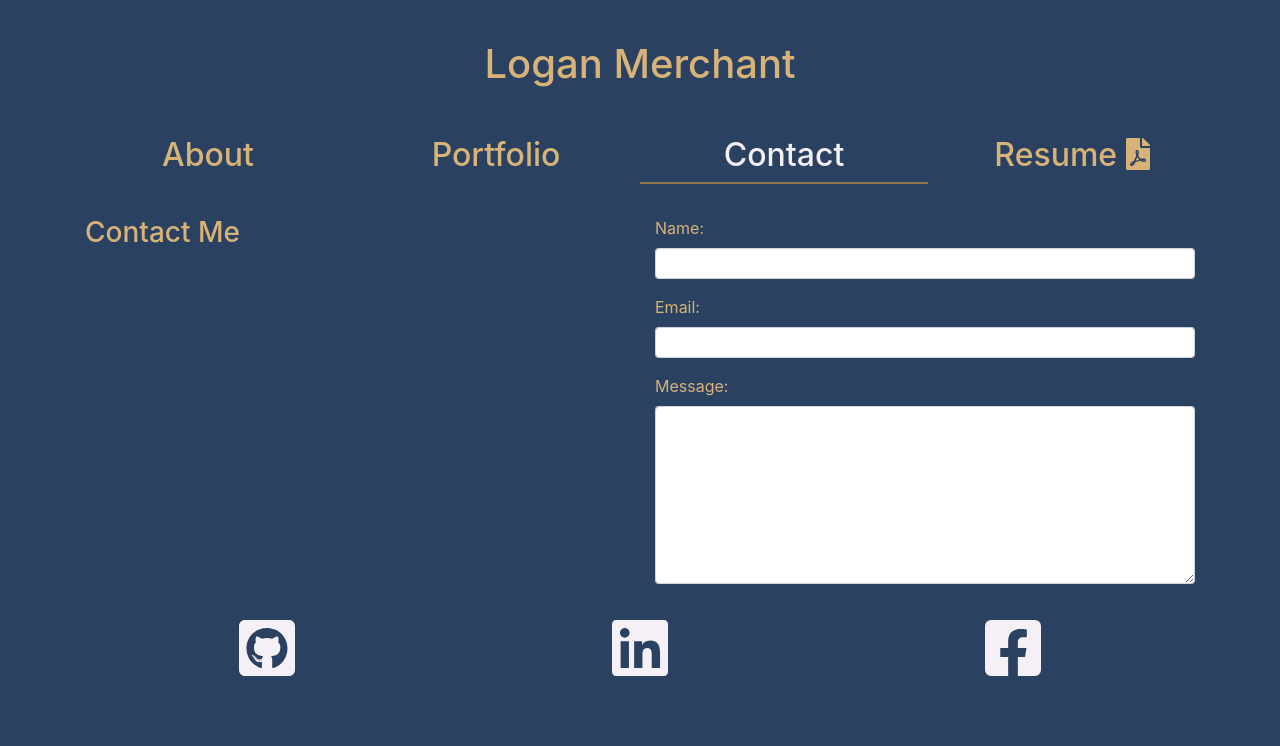
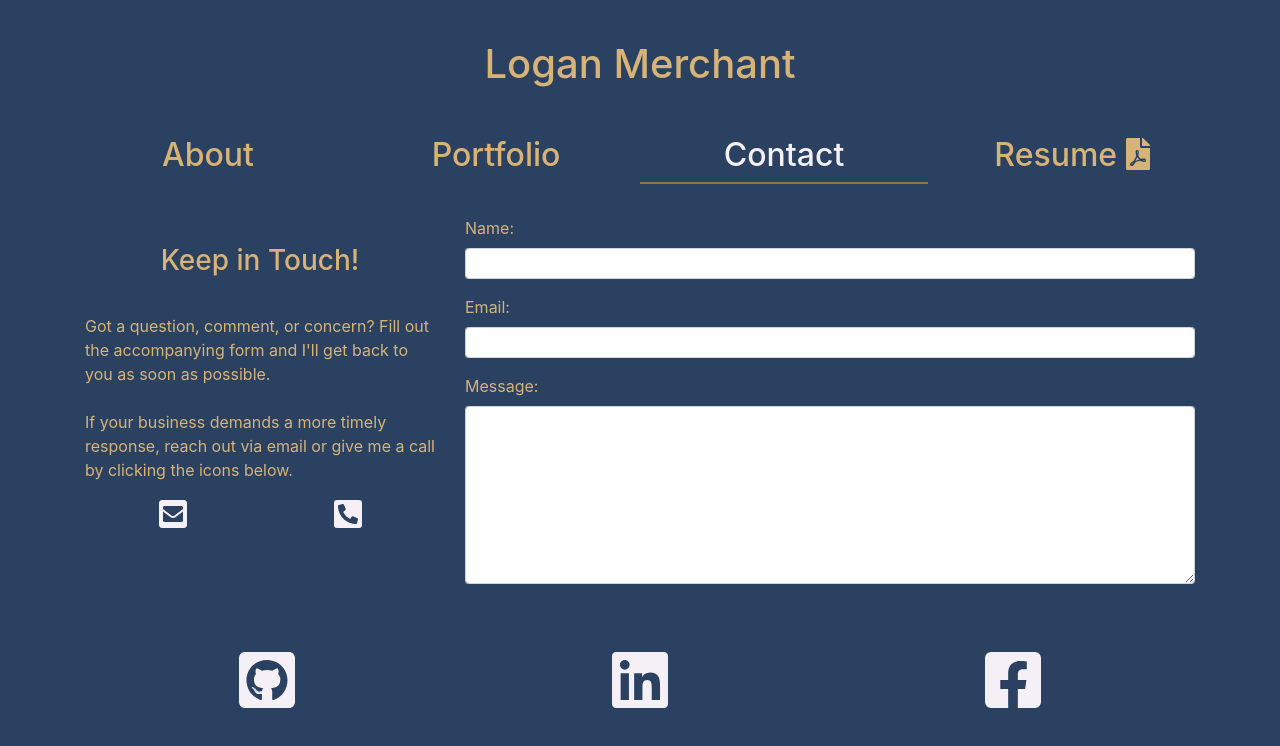
Before and after one commit to LoganMerchant/super-duper-portfolio, a React (Create React App) app: page / in a window 1280 px wide. Both pictures are taken after a click on the element "Contact". Shown: the top 746 px of the page. Built offline with nearby package versions, Linux system fonts and the light colour scheme.

Commit message:
added more styling, functionality for clearing form after submit

```diff
--- a/src/index.css
+++ b/src/index.css
@@ -74,6 +74,26 @@ a:hover,
   transition: 1s;
 }
 
+.contact-icons {
+  display: flex;
+  justify-content: space-around;
+  padding-bottom: 2em;
+}
+
+.contact-icons a {
+  color: var(--magnolia);
+}
+
+.contact-icons a:hover {
+  opacity: 0.75;
+}
+
+.submit-btn {
+  display: flex;
+  justify-content: center;
+  padding-bottom: 2em;
+}
+
 #resume-thumbnail:hover {
   opacity: 0.75;
   transition: 0.5s;
@@ -88,3 +108,7 @@ footer {
 footer a {
   color: var(--magnolia);
 }
+
+footer a:hover {
+  opacity: 0.75;
+}
--- a/src/pages/Contact.js
+++ b/src/pages/Contact.js
@@ -3,11 +3,18 @@ import Row from "react-bootstrap/Row";
 import Col from "react-bootstrap/Col";
 import Form from "react-bootstrap/Form";
 import Button from "react-bootstrap/Button";
+import { FontAwesomeIcon } from "@fortawesome/react-fontawesome";
+import {
+  faEnvelopeSquare,
+  faPhoneSquareAlt,
+} from "@fortawesome/free-solid-svg-icons";
+
 import { validateEmail, capitalizeFirstLetter } from "../utils/helpers";
 
 function Contact() {
-  // Tracks any errors in contact form
+  // Tracks any errors/successful form submits in contact form
   const [errorMessage, setErrorMessage] = useState("");
+  const [successMessage, setSuccessMessage] = useState(false);
 
   // Tracks the values of the contact form
   const [formState, setFormState] = useState({
@@ -46,27 +53,60 @@ function Contact() {
   function handleSubmit(evt) {
     evt.preventDefault();
     console.log(formState);
+
+    // Displays success message
+    setSuccessMessage(true);
+    setTimeout(function () {
+      setSuccessMessage(false);
+    }, 3000);
+
+    // Clears the form data and form state
+    document.querySelector(`input[name=name]`).value = "";
+    document.querySelector("input[name=email]").value = "";
+    document.querySelector("textarea[name=message]").value = "";
+
+    setFormState({
+      name: "",
+      email: "",
+      message: "",
+    });
   }
 
   return (
     <Row>
       {/* Title */}
-      <Col sm={12} md={6}>
-        <h3>Contact Me</h3>
+      <Col sm="12" md="4">
+        <h3 className="title">Keep in Touch!</h3>
+        <p>
+          Got a question, comment, or concern? Fill out the accompanying form
+          and I'll get back to you as soon as possible.
+          <br />
+          <br />
+          If your business demands a more timely response, reach out via email
+          or give me a call by clicking the icons below.
+        </p>
+        <div className="contact-icons">
+          <a href="mailto:merchantclogan@gmail.com">
+            <FontAwesomeIcon icon={faEnvelopeSquare} size="2x" />
+          </a>{" "}
+          <a href="tel:801-554-2378">
+            <FontAwesomeIcon icon={faPhoneSquareAlt} size="2x" />
+          </a>
+        </div>
       </Col>
 
       {/* Form */}
-      <Col sm={12} md={6}>
+      <Col sm="12" md="8">
         <Form onSubmit={handleSubmit}>
           {/* Name Input */}
-          <Form.Group controlId="name">
+          <Form.Group controlId="contact-form">
             <Form.Label>Name:</Form.Label>
             <Form.Control
               type="text"
               name="name"
               size="sm"
               defaultValue={name}
-              onBlur={handleChange}
+              onChange={handleChange}
             />
           </Form.Group>
 
@@ -91,19 +131,24 @@ function Contact() {
               rows="8"
               size="sm"
               defaultValue={message}
-              onBlur={handleChange}
+              onChange={handleChange}
             />
           </Form.Group>
 
+          <div className="submit-btn">
             {/* Shows an error message if there is one */}
-          {errorMessage && <p>{errorMessage}</p>}
+            {errorMessage && <h4>{errorMessage}</h4>}
 
             {/* Displays the submit button only if all fields are filled */}
-          {name && email && message ? (
+            {name && email && message && !errorMessage ? (
               <Button variant="light" type="submit">
                 Submit!
               </Button>
             ) : null}
+
+            {/* Shows a success message if there is one */}
+            {successMessage && <h4>Submitted!</h4>}
+          </div>
         </Form>
       </Col>
     </Row>
```
Lines whose indentation alone changed are shown as unchanged.
